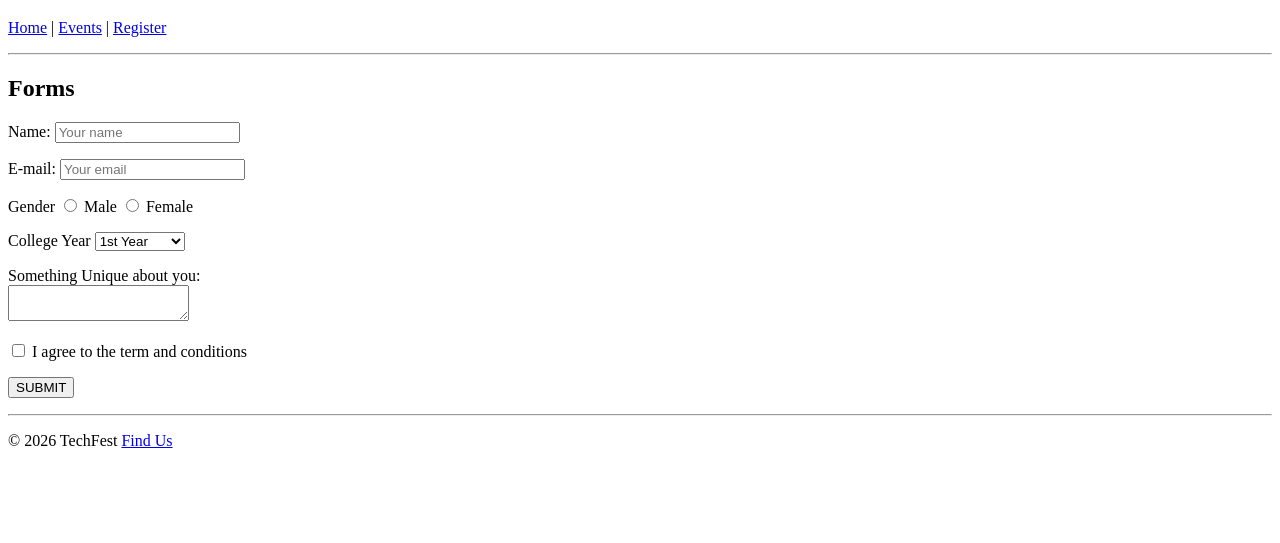
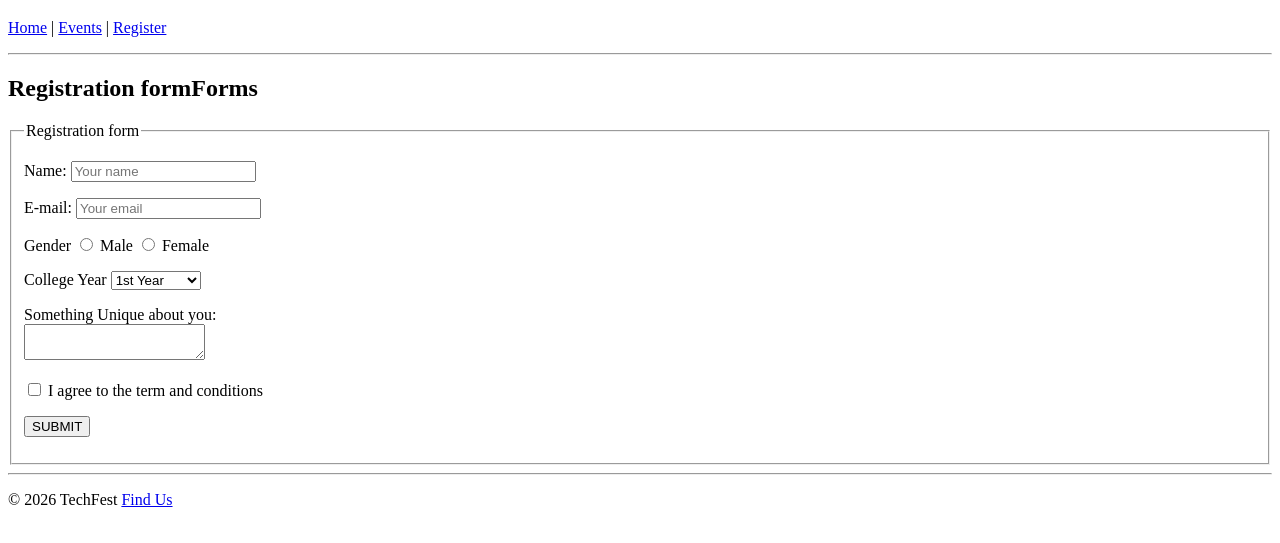
Before and after one commit to bishaldas5112007-lang/mastering-html, a plain HTML site: page register.html in a window 1280 px wide. Shown: the part 61-604 px from the top of the page. Drawn offline with Linux system fonts and the light colour scheme.

Commit message:
added the box

```diff
--- a/register.html
+++ b/register.html
@@ -21,9 +21,11 @@
 
     <main>
         <section>
-            <h2>Forms</h2>
+            <h2> Registration formForms</h2>
 
-            <form action="#">
+            <fieldset>
+                 <legend>Registration form</legend>
+                <form action="#">
 
                <p>
                  <label for="name" name="name" type="text" >Name:</label>
@@ -68,6 +70,7 @@
                </p>
 
             </form>
+            </fieldset>
         </section>
     </main>
 
```
